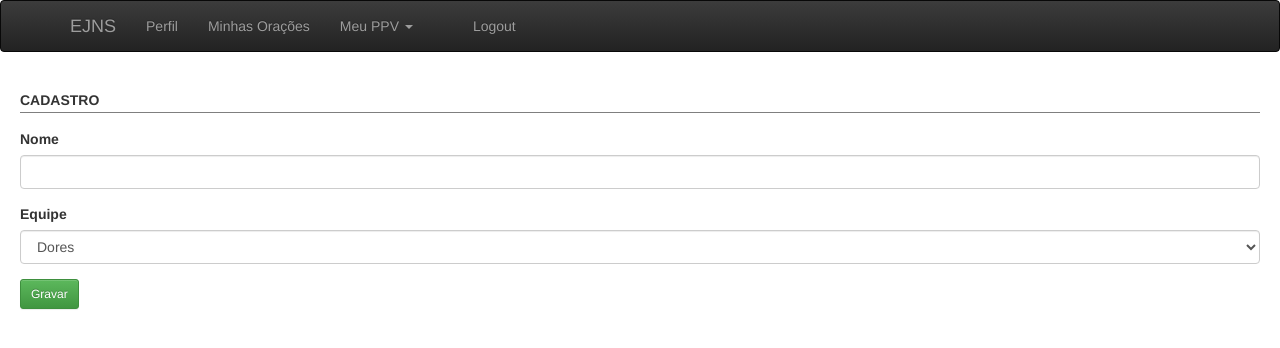
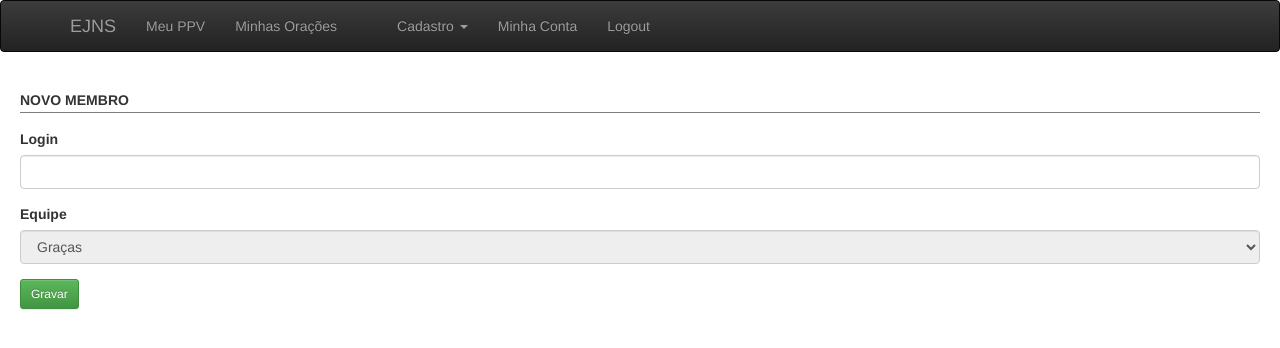
Before and after one commit to kizylyrio/olograce-ui, a React (Create React App) app: page / in a window 1280 px wide. Shown: the top 348 px of the page. Built offline with nearby package versions, Linux system fonts and the light colour scheme.

Commit message:
register new member / register new member for team

```diff
--- a/src/view/Main.jsx
+++ b/src/view/Main.jsx
@@ -1,13 +1,13 @@
 import React, { Component } from 'react';
 import Menu from './Menu'
-import RegisterSession from './RegisterSession'
+import NewMemberForm from './NewMemberForm'
 
 class Main extends Component {
     render() {
       return (
         <div>
           <Menu/>
-          <RegisterSession/>
+          <NewMemberForm/>
         </div>
       );
     }
--- a/src/view/Menu.jsx
+++ b/src/view/Menu.jsx
@@ -13,13 +13,15 @@ class Menu extends Component {
           </Navbar.Header>
           <Navbar.Collapse>
             <Nav>
-              <NavItem eventKey={1} href="#">Perfil</NavItem>
+              <NavItem eventKey={2} href="#">Meu PPV</NavItem>
               <NavItem eventKey={2} href="#">Minhas Orações</NavItem>
-              <NavDropdown eventKey={3} title="Meu PPV" id="basic-nav-dropdown">
-                <MenuItem eventKey={3.1}>Cadastrar</MenuItem>
-                <MenuItem eventKey={3.2}>Consultar</MenuItem>
+              <NavItem />
+
+              <NavDropdown eventKey={3} title="Cadastro" id="basic-nav-dropdown">
+                <MenuItem eventKey={3.1}>Novo Membro</MenuItem>
+                <MenuItem eventKey={3.2}>Membro por Equipe</MenuItem>
               </NavDropdown>
-              <NavItem />
+              <NavItem eventKey={1} href="#">Minha Conta</NavItem>
               <NavItem eventKey={4} href="#">Logout</NavItem>
             </Nav>
         </Navbar.Collapse>
--- /dev/null
+++ b/src/view/NewMemberForm.jsx
@@ -0,0 +1,42 @@
+import React, { Component } from 'react';
+import { FormGroup ,  ControlLabel, FormControl, Button } from 'react-bootstrap';
+import Session from './custom-component/Session'
+
+class NewMemberForm extends Component {
+    render() {
+      return (
+
+        <div>
+            <div className="Session">
+                <div className="Session-title">
+                    Novo Membro
+                </div>
+                <div className="Session-content">
+
+                <form>
+                <FormGroup>
+                  <ControlLabel>Login</ControlLabel>
+                  <FormControl type="text"/>
+                </FormGroup>
+                <FormGroup controlId="formControlsSelect">
+                <ControlLabel>Equipe</ControlLabel>
+                <FormControl disabled componentClass="select" placeholder="select">
+                  <option value="gracas">Graças</option>
+                </FormControl>
+               </FormGroup>
+                <Button type="submit" bsSize="small" bsStyle="success">Gravar</Button>
+              </form>
+
+
+
+                </div>
+            </div>
+        </div>
+
+
+
+      );
+    }
+  }
+
+  export default NewMemberForm;
--- a/src/view/RegisterForm.jsx
+++ /dev/null
@@ -1,30 +0,0 @@
-import React, { Component } from 'react';
-import { FormGroup ,  ControlLabel, FormControl, Button } from 'react-bootstrap';
-
-class RegisterForm extends Component {
-    render() {
-      return (
-        <form>
-        <FormGroup>
-          <ControlLabel>Nome</ControlLabel>
-          <FormControl type="text"/>
-        </FormGroup>
-        <FormGroup controlId="formControlsSelect">
-        <ControlLabel>Equipe</ControlLabel>
-        <FormControl componentClass="select" placeholder="select">
-          <option value="dores">Dores</option>
-          <option value="fatima">Fátima</option>
-          <option value="gracas">Graças</option>
-          <option value="imaculada">Imaculada Conceição</option>
-          <option value="lourdes">Loudes</option>
-          <option value="salete">Salete</option>
-          <option value="silencio">Silêncio</option>
-        </FormControl>
-      </FormGroup>
-        <Button type="submit" bsSize="small" bsStyle="success">Gravar</Button>
-      </form>
-      );
-    }
-  }
-
-  export default RegisterForm;
--- a/src/view/RegisterSession.jsx
+++ /dev/null
@@ -1,22 +0,0 @@
-import React, { Component } from 'react';
-import Session from './custom-component/Session'
-import PPVForm from './RegisterForm'
-
-class RegisterSession extends Component {
-    render() {
-      return (
-        <div>
-            <div className="Session">
-                <div className="Session-title">
-                    Cadastro
-                </div>
-                <div className="Session-content">
-                <PPVForm/>
-                </div>
-            </div>
-        </div>
-      );
-    }
-  }
-
-  export default RegisterSession;
```
Also changed, not shown: src/view/RegisterTeamMember.jsx (added, +40 -0 lines).
